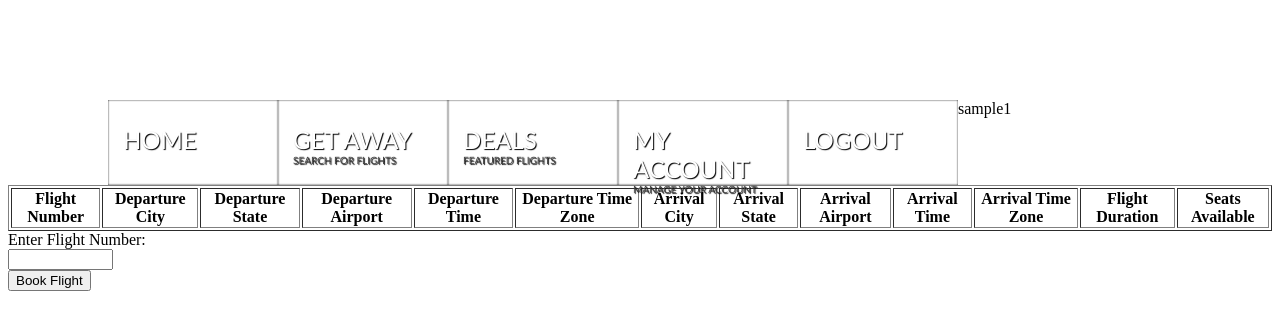
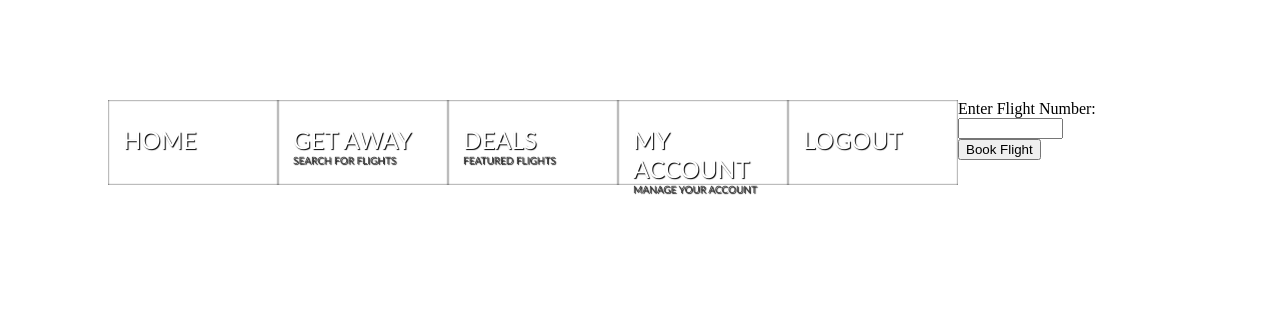
Before and after one commit to 0xj4r/Airline, a PHP site: page /searchFlights.php in a window 1280 px wide. Shown: the top 330 px of the page. Run offline with PHP 8.4, Linux system fonts and the light colour scheme; the visitor is signed in with stand-in values (Sample User, id 1); data that the repository does not hold is empty; some libraries are stand-ins or nearby versions.

Commit message:
updated searchFlight

```diff
--- a/php/searchFlights.php
+++ b/php/searchFlights.php
@@ -6,47 +6,7 @@ session_start();
 	require_once("menu.html");
 
 
-$flight=mysqli_query($dbCon, "SELECT * FROM flights");
-	echo 	$_SESSION['username'];
-       echo $_SESSION['id'];
-	echo "<table border='1'>
-	<tr>
 
-	<th>Flight Number</th>
-	<th>Departure City</th>
-	<th>Departure State</th>
-	<th>Departure Airport</th>
-	<th>Departure Time</th>
-	<th>Departure Time Zone</th>
-	<th>Arrival City</th>
-	<th>Arrival State</th>
-	<th>Arrival Airport</th>
-	<th>Arrival Time</th>
-	<th>Arrival Time Zone</th>
-	<th>Flight Duration</th>
-	<th>Seats Available</th>
-
-	</tr>";
-
-while($row = mysqli_fetch_array($flight))
-  {
-  echo "<tr>";
-  echo "<td>" . $row['flight_num'] . "</td>";
-  echo "<td>" . $row['depart_city'] . "</td>";
-  echo "<td>" . $row['depart_st'] . "</td>";
-  echo "<td>" . $row['depart_airport'] . "</td>";
-  echo "<td>" . $row['depart_time'] . "</td>";
-  echo "<td>" . $row['depart_tzone'] . "</td>";
-  echo "<td>" . $row['arrival_city'] . "</td>";
-  echo "<td>" . $row['arrival_st'] . "</td>";
-  echo "<td>" . $row['arrival_airport'] . "</td>";
-  echo "<td>" . $row['arrival_time'] . "</td>";
-  echo "<td>" . $row['arrival_tzone'] . "</td>";
-  echo "<td>" . $row['flight_duration'] . "</td>";
-   echo "<td>" . $row['flight_seats_available'] . "</td>";
-  echo "</tr>";
-  }
-echo "</table>";
 
 if(isset($_POST['flightNum'])) {
 	include_once("dbconnect.php");
```
